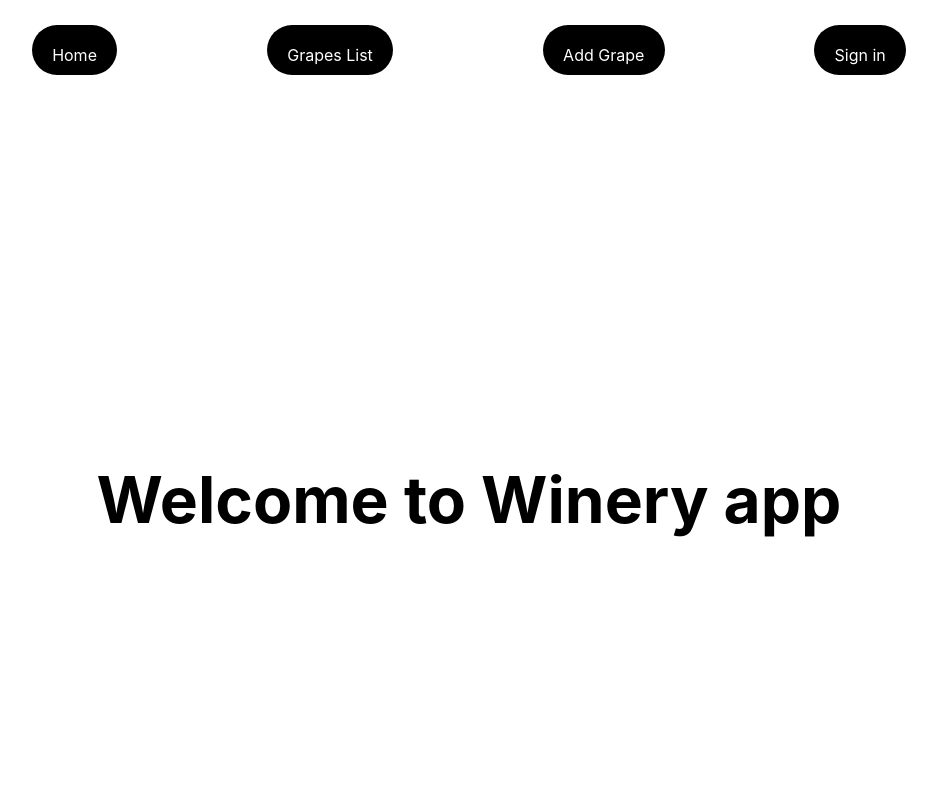
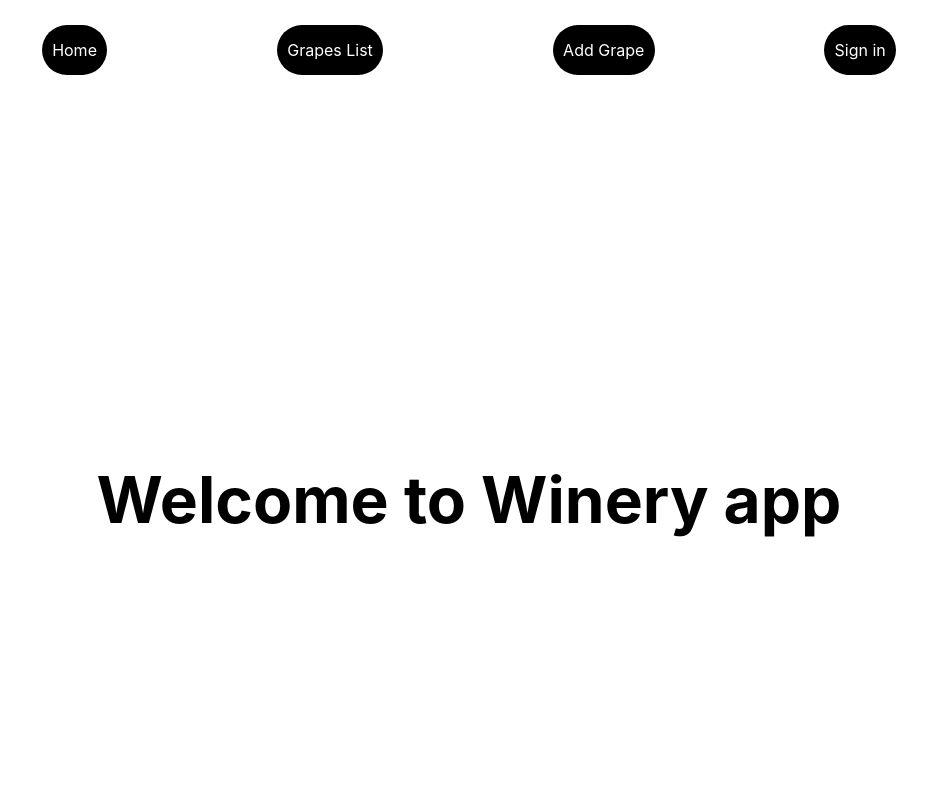
Before and after one commit to soniaortiz/winery, a Next.js app: page / in a window 1280 px wide. Shown: the top 800 px of the page, without its empty margins (171-1108 px from the left). Built offline with nearby package versions, Linux system fonts and the light colour scheme; no server answers.

Commit message:
fixed navbar style

```diff
--- a/styles/globals.css
+++ b/styles/globals.css
@@ -40,7 +40,8 @@ a {
   color: white;
   background-color: black;
   height: 50%;
-  padding: 2%;
+  display: flex;
+  align-items: center;
   border-radius: 180px;
-
+  padding: 1%;
 }
```
